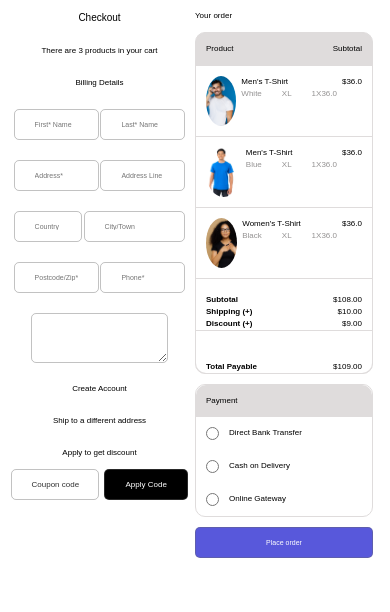
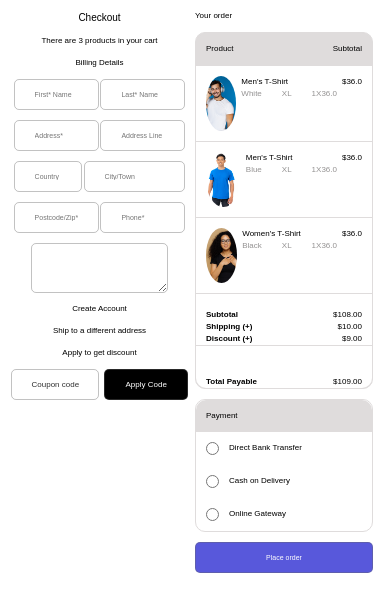
Before and after one commit to olamidefrancis/CheckOutPage, a plain HTML site: page index.html in a window 390 px wide. Drawn offline with Linux system fonts and the light colour scheme.

Commit message:
modified responsiveness for smaller screens

```diff
--- a/checkout.css
+++ b/checkout.css
@@ -391,6 +391,7 @@ height: 9rem;
         /* width: 50%; */
         align-items: center;
         align-content: center;
+        row-gap: 1rem;
     }
 
     textarea,
@@ -456,6 +457,7 @@ p{
 
 .billing_detailscon{
     align-items: center;
+    row-gap: 1rem;
 }
 
 textarea{
@@ -485,8 +487,8 @@ height: 5rem;
     text-align: center;
 }
 .imgcon{
-    width: 5rem;
-    height: 5rem;
+    width: 5.5rem;
+    height: 5.5rem;
     border-radius: 100%;
 }
 
```
